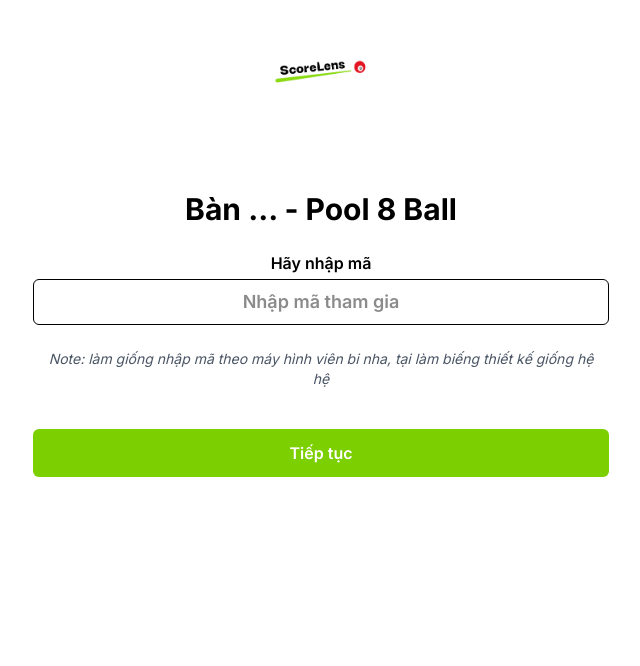
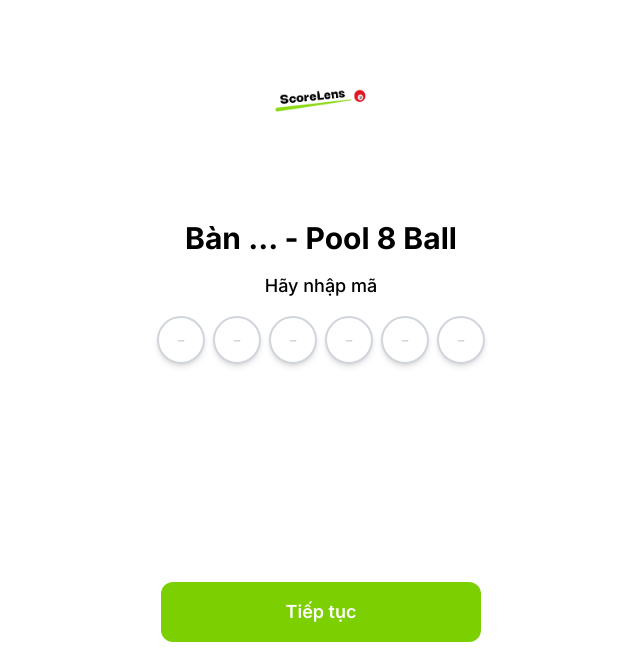
Before and after one commit to trunghoan203/ScoreLens-Frontend, a Next.js app: page /user/guestlogin in a window 1280 px wide. Shown: the part 134-800 px from the top of the page, without its empty margins (319-959 px from the left). Built offline with nearby package versions, Linux system fonts and the light colour scheme.

Commit message:
UI-User (input game code)

```diff
--- a/src/app/user/guestlogin/page.tsx
+++ b/src/app/user/guestlogin/page.tsx
@@ -1,30 +1,85 @@
 'use client';
 
-import { useEffect, useState } from 'react';
+import React, { useState, useEffect, useRef } from 'react';
 import { useSearchParams, useRouter } from 'next/navigation';
 import { ScoreLensLogo } from '@/components/icons/LogoBlack';
+import { ScoreLensLoading } from '@/components/ui/ScoreLensLoading';
+import Image from 'next/image';
 
 export default function GuestLoginPage() {
-  const [roomCode, setRoomCode] = useState('');
+  const [roomCode, setRoomCode] = useState<string[]>(['', '', '', '', '', '']);
   const [tableNumber, setTableNumber] = useState('');
+  const [loading, setLoading] = useState(true);
   const router = useRouter();
   const searchParams = useSearchParams();
+  const inputRefs = useRef<Array<HTMLInputElement | null>>([]);
+
+  const numberImages = [
+    '/images/numberBalls/ball_0.png',
+    '/images/numberBalls/ball_1.png',
+    '/images/numberBalls/ball_2.png',
+    '/images/numberBalls/ball_3.png',
+    '/images/numberBalls/ball_4.png',
+    '/images/numberBalls/ball_5.png',
+    '/images/numberBalls/ball_6.png',
+    '/images/numberBalls/ball_7.png',
+    '/images/numberBalls/ball_8.png',
+    '/images/numberBalls/ball_9.png',
+  ];
 
   useEffect(() => {
     const room = searchParams.get('room');
     const table = searchParams.get('table');
-    if (room) setRoomCode(room);
+    if (room) setRoomCode(room.slice(0, 6).split(''));
     if (table) setTableNumber(table);
+
+    const timer = setTimeout(() => setLoading(false), 800);
+    return () => clearTimeout(timer);
   }, [searchParams]);
 
+  const handleChange = (index: number, value: string) => {
+    const digit = value.replace(/\D/g, '');
+    const newCode = [...roomCode];
+    newCode[index] = digit;
+    setRoomCode(newCode);
+    if (digit && index < 5) {
+      inputRefs.current[index + 1]?.focus();
+    }
+  };
+
+  const handleKeyDown = (index: number, e: React.KeyboardEvent<HTMLInputElement>) => {
+    if (e.key === 'Backspace') {
+      if (roomCode[index]) {
+        const newCode = [...roomCode];
+        newCode[index] = '';
+        setRoomCode(newCode);
+      } else if (index > 0) {
+        inputRefs.current[index - 1]?.focus();
+      }
+    }
+  };
+
   const handleContinue = () => {
-    router.push(`/user/guest?table=${tableNumber}&room=${roomCode}`);
+    const code = roomCode.join('');
+    if (code.length < 6) return;
+    router.push(`/user/guest?table=${tableNumber}&room=${code}`);
   };
 
   return (
-    <div className="min-h-screen flex items-center justify-center bg-white px-4 sm:px-6 lg:px-8">
-      <div className="w-full max-w-sm sm:max-w-md md:max-w-lg lg:max-w-xl flex flex-col items-center text-center space-y-6 py-10">
+    <div className="relative h-screen flex flex-col bg-white px-4 sm:px-6 overflow-hidden">
+      {/* Loading overlay */}
+      {loading && (
+        <div className="absolute inset-0 z-50">
+          <ScoreLensLoading text="Đang tải..." />
+        </div>
+      )}
 
+      {/* Nội dung chính */}
+      <div
+        className={`flex-1 flex flex-col items-center justify-center gap-6 w-full max-w-md mx-auto transition-opacity duration-300 ${
+          loading ? 'opacity-0 pointer-events-none' : 'opacity-100'
+        }`}
+      >
         {/* Logo */}
         <div className="flex justify-center">
           <div className="sm:w-28 sm:h-28">
@@ -32,34 +87,66 @@ export default function GuestLoginPage() {
           </div>
         </div>
 
-        {/* Tiêu đề */}
-        <h2 className="text-xl sm:text-2xl md:text-3xl font-bold text-black">
+        {/* Tiêu đề và nhập mã */}
+        <div className="flex flex-col items-center gap-4">
+          <h2 className="text-2xl sm:text-3xl font-bold text-black text-center">
             Bàn {tableNumber || '...'} - Pool 8 Ball
           </h2>
-
-        {/* Nhập mã tham gia */}
-        <div className="w-full">
-          <label className="text-sm sm:text-base font-semibold text-black mb-1 block">
+          <p className="text-base sm:text-lg text-black font-medium text-center">
             Hãy nhập mã
-          </label>
+          </p>
+          <div className="flex gap-2 justify-center">
+            {roomCode.map((digit, index) => (
+              <div
+                key={index}
+                className={`relative w-12 aspect-square flex items-center justify-center rounded-full border-2 transition-all duration-200 bg-white shadow-md cursor-pointer
+                  ${inputRefs.current[index] && document.activeElement === inputRefs.current[index]
+                    ? 'border-lime-500 shadow-lg'
+                    : digit
+                    ? 'border-lime-400'
+                    : 'border-gray-300'}
+                `}
+                onClick={() => inputRefs.current[index]?.focus()}
+              >
                 <input
                   type="text"
-            value={roomCode}
-            onChange={(e) => setRoomCode(e.target.value)}
-            className="border border-black rounded-md px-4 py-2 text-base sm:text-lg text-center font-semibold w-full"
-            placeholder="Nhập mã tham gia"
+                  maxLength={1}
+                  inputMode="numeric"
+                  value={digit}
+                  onChange={(e) => handleChange(index, e.target.value)}
+                  onKeyDown={(e) => handleKeyDown(index, e)}
+                  ref={(el) => {
+                    inputRefs.current[index] = el;
+                  }}
+                  className="absolute inset-0 opacity-0 z-10 text-center"
                 />
+                {digit ? (
+                  <Image
+                    src={numberImages[parseInt(digit)]}
+                    alt={`Ball ${digit}`}
+                    width={40}
+                    height={40}
+                    className="object-contain"
+                  />
+                ) : (
+                  <span className="text-gray-300 text-xl select-none">-</span>
+                )}
+              </div>
+            ))}
+          </div>
+        </div>
       </div>
 
-        {/* Ghi chú */}
-        <p className="text-xs sm:text-sm text-gray-600 italic px-2">
-          Note: làm giống nhập mã theo máy hình viên bi nha, tại làm biếng thiết kế giống hệ hệ
-        </p>
-
-        {/* Button */}
+      {/* Nút tiếp tục */}
+      <div
+        className={`w-full max-w-xs mx-auto pb-6 transition-opacity duration-300 ${
+          loading ? 'opacity-0 pointer-events-none' : 'opacity-100'
+        }`}
+      >
         <button
           onClick={handleContinue}
-          className="w-full bg-lime-500 text-white font-semibold py-2 sm:py-3 rounded-md hover:bg-lime-600 mt-2 sm:mt-4 text-sm sm:text-base"
+          disabled={roomCode.join('').length !== 6}
+          className="w-full bg-lime-500 hover:bg-lime-600 text-white font-semibold py-3 sm:py-4 rounded-xl text-base sm:text-lg transition"
         >
           Tiếp tục
         </button>
```
Lines whose indentation alone changed are shown as unchanged.
